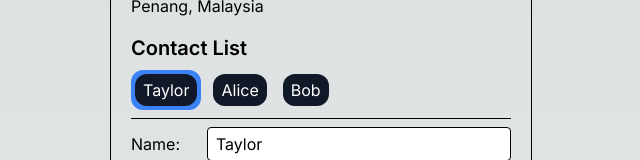
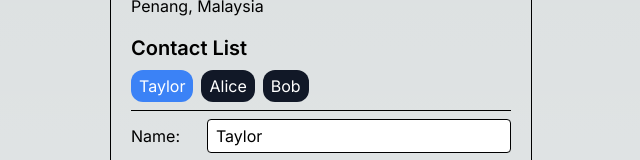
Before and after one commit to ArjanKamphuis/reactdevsite, a Next.js app: page / in a window 1280 px wide. Shown: the part 595-755 px from the top of the page, without its empty margins (274-914 px from the left). Built offline with nearby package versions, Linux system fonts and the light colour scheme.

Commit message:
extra props for input and button component

```diff
--- a/src/app/common/TextInputField.tsx
+++ b/src/app/common/TextInputField.tsx
@@ -7,11 +7,11 @@ type TextInputFieldProps = {
 };
 
 export default function TextInputField({ label, textInputProps, labelWidth = 'w-24' }: TextInputFieldProps): JSX.Element {
-    const { value, onChange, placeholder, id, name } = textInputProps;
+    const { type, value, onChange, placeholder, id, name } = textInputProps;
     return (
         <label className="flex items-center">
             <span className={labelWidth}>{label}</span>
-            <TextInput value={value} onChange={onChange} placeholder={placeholder} id={id} name={name} />
+            <TextInput type={type} value={value} onChange={onChange} placeholder={placeholder} id={id} name={name} />
         </label>
     );
 }
--- a/src/app/common/button.tsx
+++ b/src/app/common/button.tsx
@@ -7,9 +7,10 @@ type ButtonProps = {
     onClick?: ButtonClickEventHandler;
     disabled?: boolean;
     type?: "button" | "submit" | "reset";
+    isHighlighted?: boolean;
 };
 
-export default function Button({ children, onClick, disabled, type }: ButtonProps): JSX.Element {
-    const className: string = 'px-2 py-1 rounded-xl bg-gray-900 hover:bg-gray-700 active:bg-gray-600 text-white disabled:opacity-50';
+export default function Button({ children, onClick, disabled, type, isHighlighted }: ButtonProps): JSX.Element {
+    const className: string = `px-2 py-1 rounded-xl ${isHighlighted ? 'bg-blue-500 hover:bg-blue-600 active:bg-blue-700' : 'bg-gray-900 hover:bg-gray-700 active:bg-gray-600'} text-white disabled:opacity-50`;
     return <button type={type} disabled={disabled} className={className} onClick={onClick}>{children}</button>
 }
--- a/src/app/common/textInput.tsx
+++ b/src/app/common/textInput.tsx
@@ -4,13 +4,14 @@ export type TextInputChangeEventHandler = ChangeEventHandler<HTMLInputElement>;
 
 export type TextInputProps = {
     value: string;
+    type?: 'email' | 'number' | 'password' | 'search' | 'tel' | 'text' | 'url';
     onChange?: TextInputChangeEventHandler;
     placeholder?: string;
     id?: string;
     name?: string;
 };
 
-export default function TextInput({ value, onChange, placeholder, id, name }: TextInputProps): JSX.Element {
+export default function TextInput({ value, onChange, placeholder, id, name, type = 'text' }: TextInputProps): JSX.Element {
     const className: string = 'px-2 py-1 border border-black rounded w-full';
-    return <input className={className} value={value} onChange={onChange} placeholder={placeholder} id={id} name={name} />;
+    return <input type={type} className={className} value={value} onChange={onChange} placeholder={placeholder} id={id} name={name} />;
 }
--- a/src/app/managing-state/contact-manager.tsx
+++ b/src/app/managing-state/contact-manager.tsx
@@ -30,9 +30,8 @@ function ContactList({ contacts, selectedId, onSelect }: ContactListProps): JSX.
     return (
         <ul className="flex space-x-2">
             {contacts.map(contact => {
-                const liClasses: string = `border-4 rounded-xl ${contact.id === selectedId ? 'border-blue-500 bg-blue-500' : 'border-transparent'}`;
-                return <li key={contact.id} className={liClasses}>
-                    <Button onClick={() => onSelect(contact.id)}>{contact.name}</Button>
+                return <li key={contact.id}>
+                    <Button onClick={() => onSelect(contact.id)} isHighlighted={contact.id === selectedId}>{contact.name}</Button>
                 </li>
             })}
         </ul>
@@ -45,7 +44,7 @@ function EditContact({ initialData, onSave }: EditContactProps): JSX.Element {
     return (
         <div className="space-y-2">
             <TextInputField label="Name:" textInputProps={{ value: name, onChange: e => setName(e.target.value) }} />
-            <TextInputField label="Email:" textInputProps={{ value: email, onChange: e=> setEmail(e.target.value) }} />
+            <TextInputField label="Email:" textInputProps={{ type: 'email', value: email, onChange: e=> setEmail(e.target.value) }} />
             <div className="space-x-2">
                 <Button onClick={() => onSave({ id: initialData.id, name: name, email: email })}>Save</Button>
                 <Button onClick={() => { setName(initialData.name); setEmail(initialData.email) }}>Reset</Button>
--- a/src/app/managing-state/filterable-list.tsx
+++ b/src/app/managing-state/filterable-list.tsx
@@ -52,7 +52,7 @@ export default function FilterableList(): JSX.Element {
     return (
         <div className="space-y-2">
             <h2 className="text-xl font-semibold">Filterable List</h2>
-            <TextInputField label="Search:" textInputProps={{ value: query, onChange: handleChange }}/>
+            <TextInputField label="Search:" textInputProps={{ type: 'search', value: query, onChange: handleChange }}/>
             <hr className="border-black" />
             <List items={filterItems(foods, query)} />
         </div>
--- a/src/app/managing-state/gallery.tsx
+++ b/src/app/managing-state/gallery.tsx
@@ -17,7 +17,7 @@ export default function Gallery(): JSX.Element {
             <h2 className="text-xl font-semibold">Clear an image while it&apos;s loading</h2>
             <Button onClick={handleClick}>Next</Button>
             <h3 className="text-lg font-medium">Image {index +1} of {images.length}</h3>
-            <Image className="w-36 h-36" id={image.src} src={image.src} alt={image.place} width={0} height={0} sizes="100vw" priority />
+            <Image className="w-36 h-36" key={image.src} src={image.src} alt={image.place} width={0} height={0} sizes="100vw" priority />
             <p>{image.place}</p>
         </div>
     );
```
